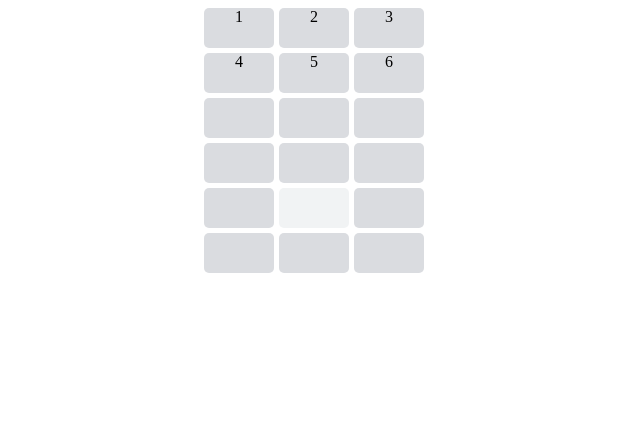
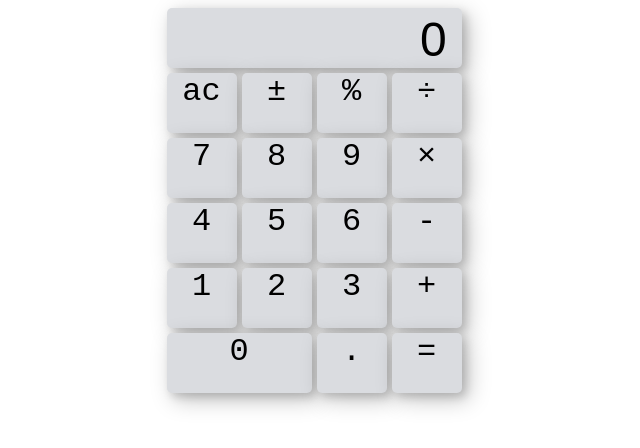
Before and after one commit to jmaldama8110/calc, a website: page index.html in a window 1280 px wide. Shown: the whole page, without its empty margins (326-966 px from the left). Drawn offline with Linux system fonts and the light colour scheme.

Commit message:
calculator design with showdows and buttons

```diff
--- a/index.html
+++ b/index.html
@@ -12,27 +12,35 @@
     <section>
 
         <div class="container">
-            <div class="item" id="item01">1</div>
-            <div class="item" id="item02">2</div>
-            <div class="item" id="item03">3</div>
-            <div class="item" id="item04">4</div>
-            <div class="item" id="item05">5</div>
-            <div class="item" id="item06">6</div>
-            <div class="item" id="item07"></div>
-            <div class="item" id="item08"></div>
-            <div class="item" id="item09"></div>
-            <div class="item" id="item09"></div>
-            <div class="item" id="item09"></div>
-            <div class="item" id="item09"></div>
-            <div class="item" id="item09"></div>
-            <div class="item" id="item10"></div>
-            <div class="item" id="item11"></div>
-            <div class="item" id="item12"></div>
-            <div class="item" id="item13"></div>
-            <div class="item" id="item14"></div>
+
+            <div class="item" id="inputcontainer">
+                <input type="text" id="inputCalculator" value="0">
+            </div>
+
+            <div class="item" id="btnAC">ac</div>
+            <div class="item" id="btnShiftSign">±</div>
+            <div class="item" id="btnPercentage">%</div>
+            <div class="item" id="btnDivide">÷</div>
+            <div class="item" id="btn7">7</div>
+            <div class="item" id="btn8">8</div>
+            <div class="item" id="btn9">9</div>
+            <div class="item" id="btnMultiply">&times</div>
+            <div class="item" id="btn4">4</div>
+            <div class="item" id="btn5">5</div>
+            <div class="item" id="btn6">6</div>
+            <div class="item" id="btnSubstract">-</div>
+            <div class="item" id="btn1">1</div>
+            <div class="item" id="btn2">2</div>
+            <div class="item" id="btn3">3</div>
+            <div class="item" id="btnPlus">+</div>
+            <div class="item" id="btn0">0</div>
+
+            <div class="item" id="btnDot">.</div>
+            <div class="item" id="btnEquals">=</div>
         </div>
 
     </section>
 
+    <script src="index.js"></script>
 </body>
 </html>
--- /dev/null
+++ b/index.js
@@ -0,0 +1,25 @@
+
+const buttons = document.querySelectorAll('.item');
+
+buttons.forEach((item) => {
+
+    // The border effect only for "click-able" buttons
+    if (!(item.getAttribute('id') === 'inputcontainer')) {
+        item.addEventListener("mousedown", () =>
+            item.style.cssText = "border: 2px gray solid");
+
+        item.addEventListener("mouseup", () =>
+            item.style.cssText = "border: none");
+    }
+
+
+});
+
+
+const btnClear = document.querySelector('#btnAC'); /// Clear the input and set it to 0
+btnClear.addEventListener('click', function () {
+
+    const input = document.querySelector('#inputCalculator');
+    input.value = '0';
+
+});
--- a/styles.css
+++ b/styles.css
@@ -1,21 +1,44 @@
 
+body {
+    font-family: 'Courier New', 'Courier', 'monospace';
+}
+
+:root {
+    --clr-darkgray: #DADCE0;
+    --clr-ligthgray: #F1F3F4;
+    --fw-bold: 900;
+    --bs: 0.20em 0.20em 0.70em rgba(0, 0, 0, 0.25), 0.125em 0.125em 0.25em rgba(0, 0, 0, 0.15);
+}
 
 .container {
-
     display:  grid;
-    grid-template-columns: 70px 70px 70px;
-    grid-template-rows: repeat(6, 40px);
+    grid-template-columns: repeat(4,70px);
+    grid-template-rows: repeat(6, 60px);
     grid-gap: 5px 5px;
     width: fit-content;
     margin: auto;
+
 }
 
 .item {
-    background-color: #DADCE0;
+    /* dark gray for the operators */
+    background-color: var(--clr-darkgray);
     text-align: center  ;
     border-radius: 5px;
+    box-shadow: var(--bs);
+    font-size: 2em;
 }
 
-#item10 {
-    background-color: #F1F3F4;
+#inputcontainer { grid-column: 1 / 5; }
+#btn0 { grid-column: 1 / 3;}
+
+#inputcontainer input {
+    background: transparent;
+    border-style: none;
+    font-size: 1.5em;
+    height: 100%;
+    outline: none;
+    text-align: right;
+    width: 90%;
+
 }
```
Also changed, not shown: operations.js (+38 -0 lines), operations.spec.js (+22 -0 lines).
